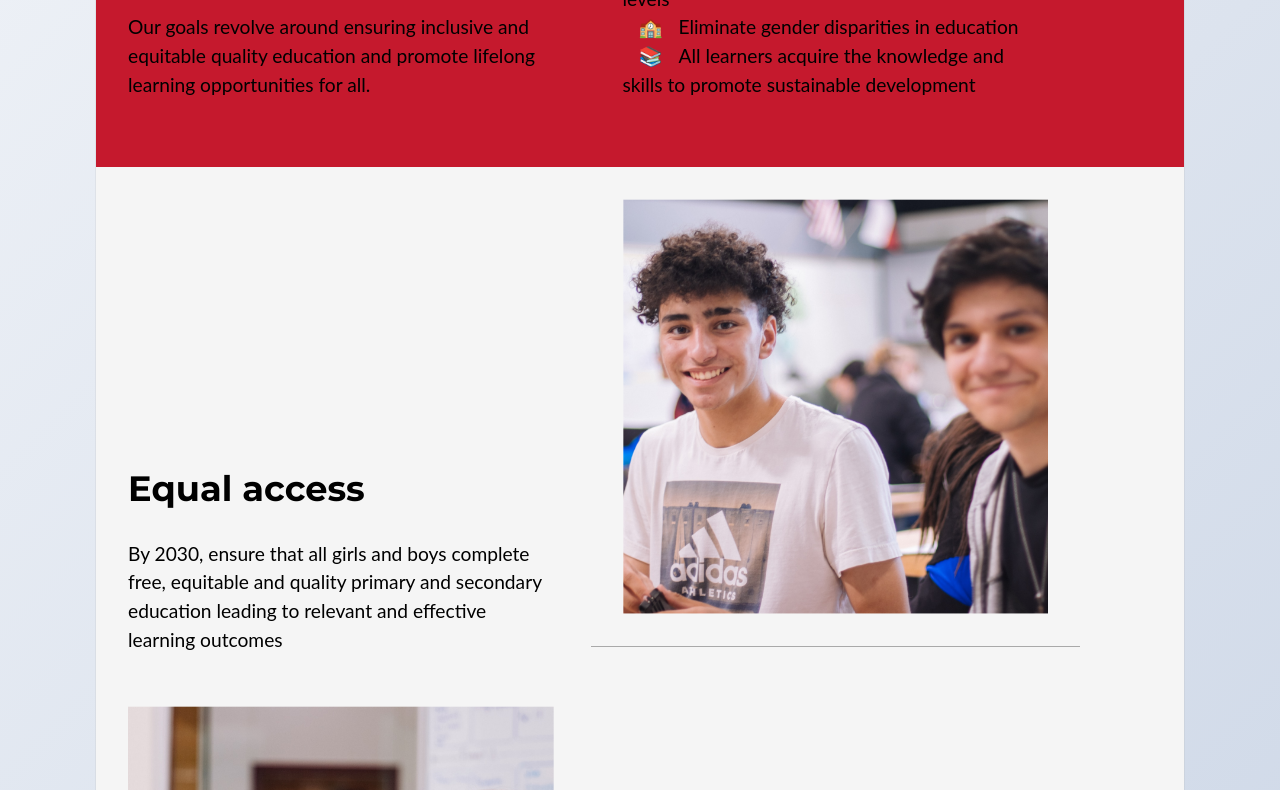
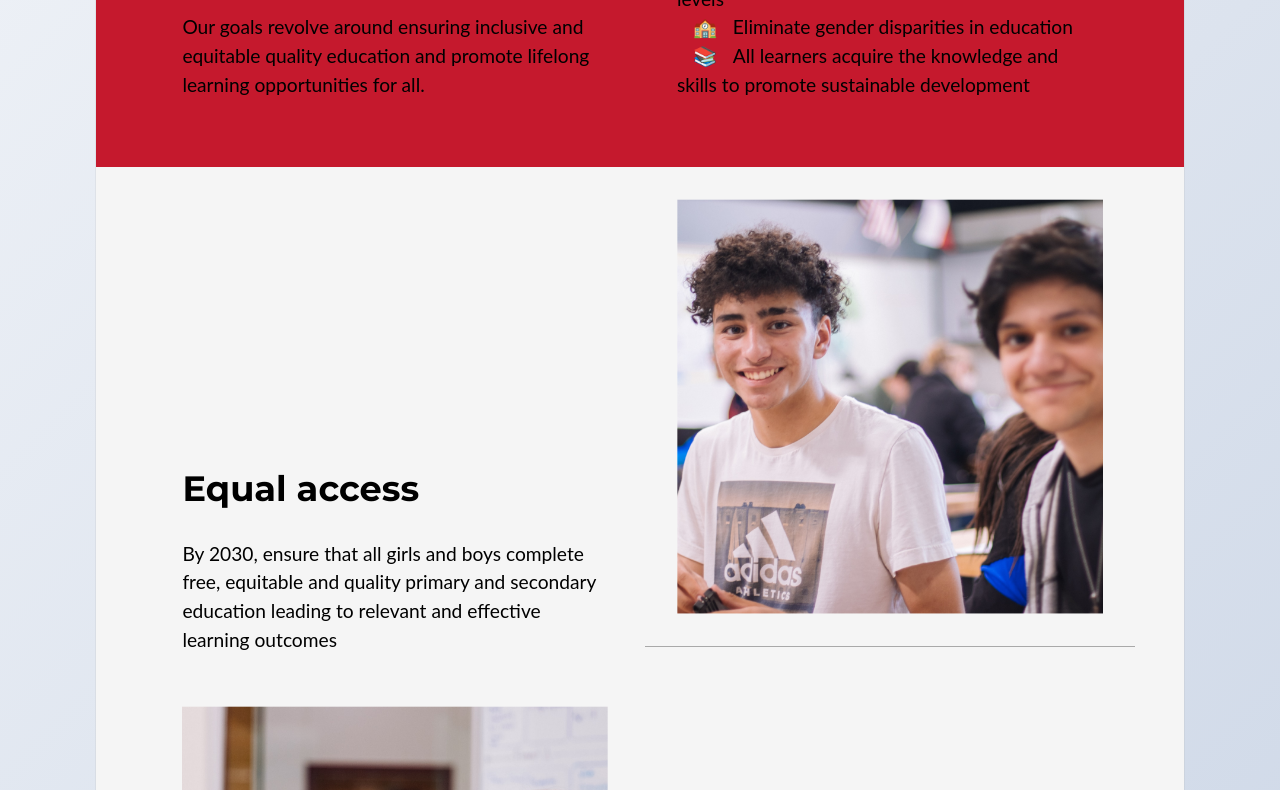
Before and after one commit to ehakonsen/DATA1200-Oblig2, a plain HTML site: page index.html in a window 1280 px wide. Shown: the part 720-1510 px from the top of the page. Drawn offline with Linux system fonts and the light colour scheme.

Commit message:
flyttet artikkel mer mot midten

```diff
--- a/style.css
+++ b/style.css
@@ -190,6 +190,8 @@ sum of the width of the elements is greater than 100% (this is 50% +
         box-sizing: border-box;
         max-width: 45%;
         display: inline-block;
+        position: relative;
+        left: 5%;
     }
 
     #intro-container {
```
Also changed, not shown: index.html (+1 -3 lines).
